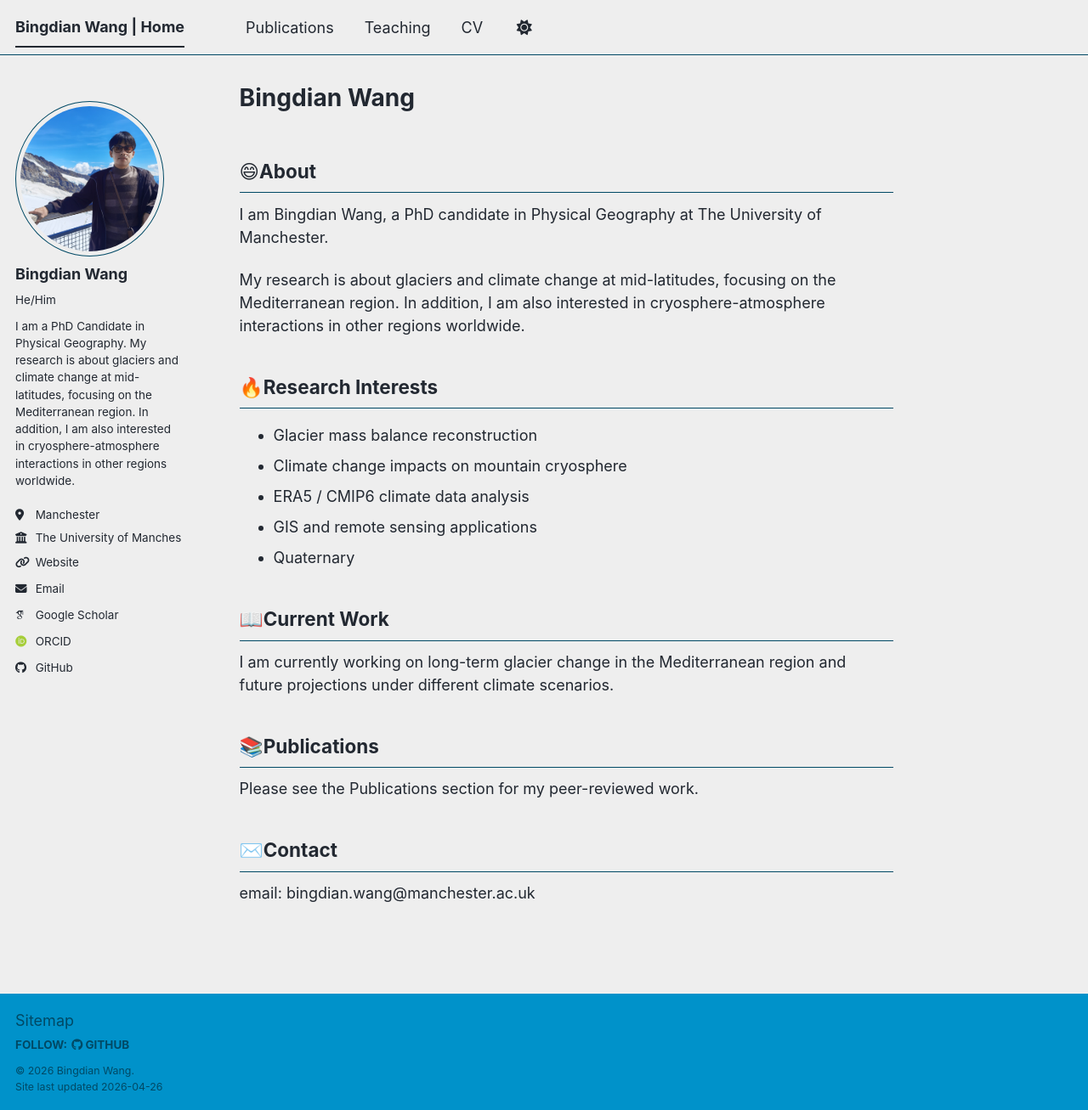
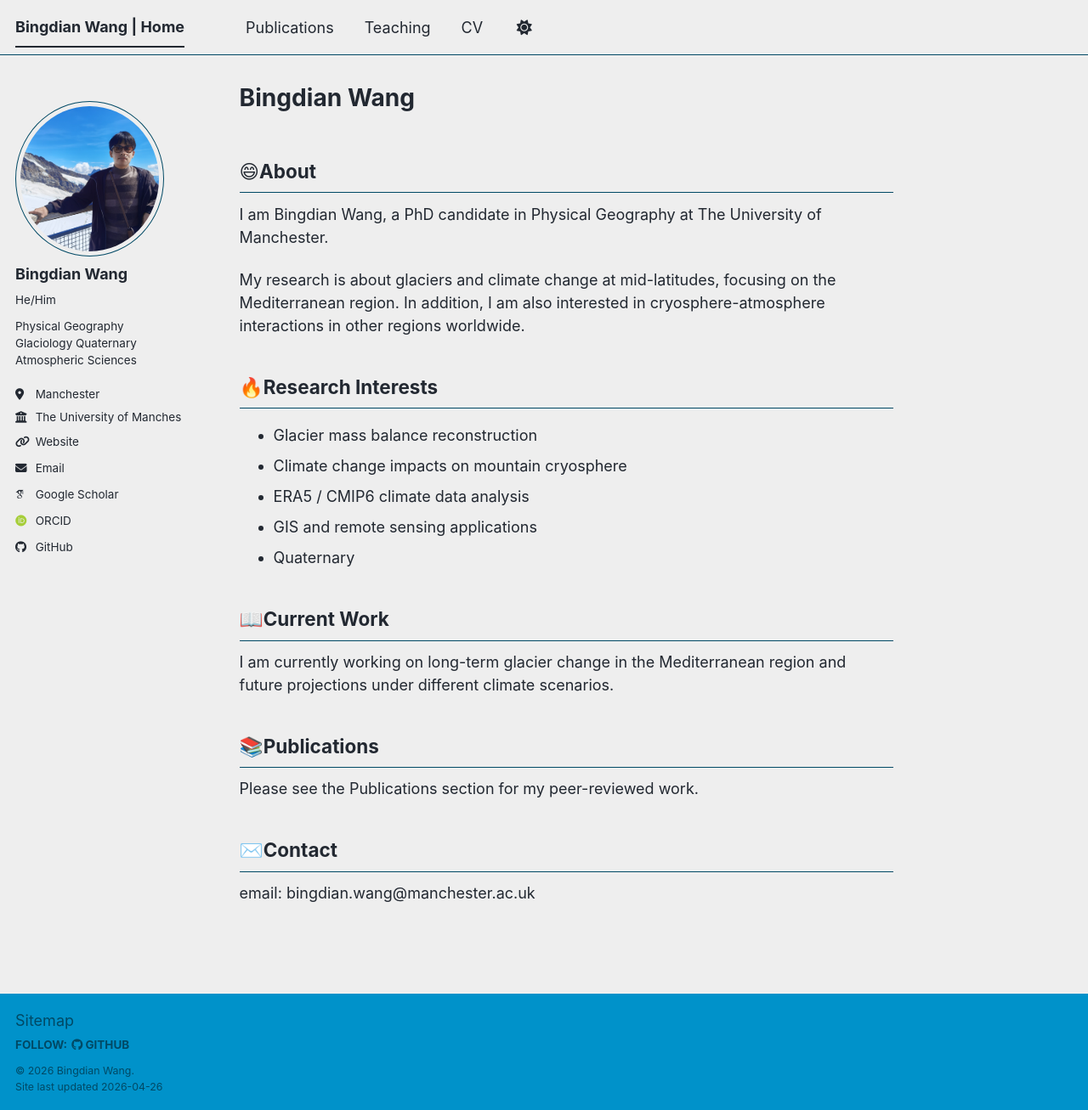
Before and after one commit to zero-gin/zero-gin.github.io, a Jekyll site: the page built from _pages/about.md, in a window 1280 px wide and 1307 px high. Shown: the whole window at 85% size. Built offline with Jekyll 4.4.1, drawn with Linux system fonts in a browser that asks for light colours; some web fonts are replaced; a script bundle is joined from its source files by our own code; library files that are not in the unit come from our copies.

Commit message:
Update _config.yml

```diff
--- a/_config.yml
+++ b/_config.yml
@@ -26,7 +26,7 @@ author:
   avatar           : "bingdian.jpg"
   name             : "Bingdian Wang"
   pronouns         : "He/Him"
-  bio              : "I am a PhD Candidate in Physical Geography. My research is about glaciers and climate change at mid-latitudes, focusing on the Mediterranean region. In addition, I am also interested in cryosphere-atmosphere interactions in other regions worldwide."
+  bio              : "Physical Geography\n Glaciology\n Quaternary \n Atmospheric Sciences"
   location         : "Manchester"
   employer         : "The University of Manchester"
   uri              : 'https://research.manchester.ac.uk/en/persons/bingdian-wang/'
```
